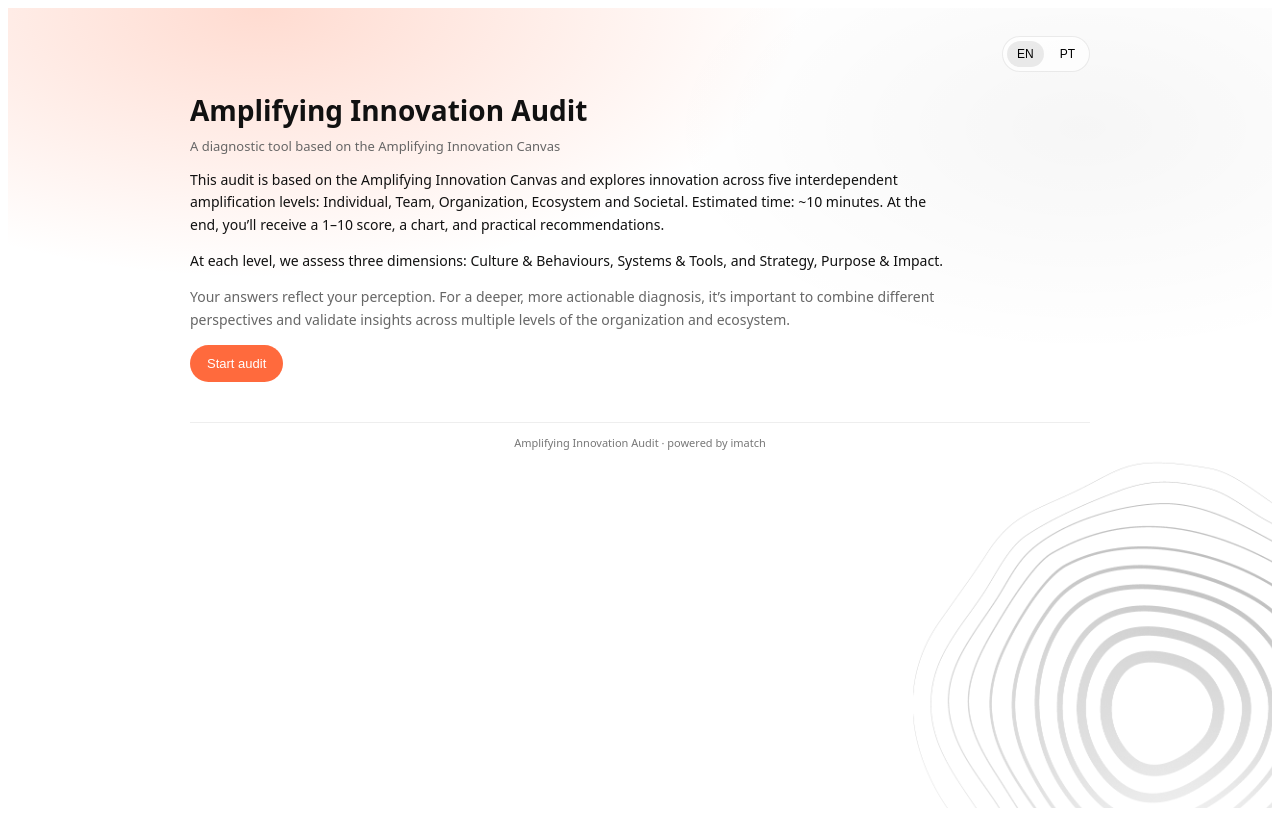
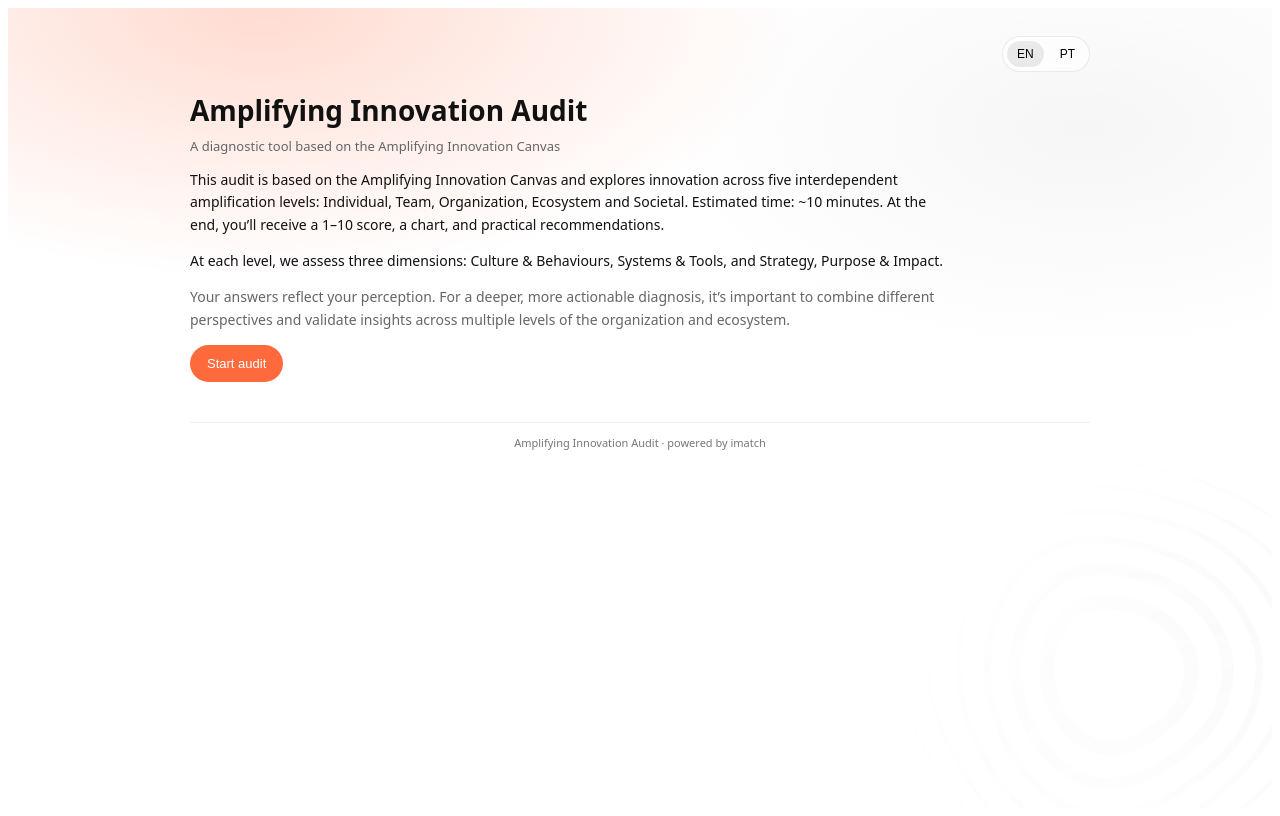
Before and after one commit to PLorosae/innov-audt, a Next.js app: page / in a window 1280 px wide. Built offline with nearby package versions, Linux system fonts and the light colour scheme.

Commit message:
Visual refinement: amplifying ripple asset integration

```diff
--- a/styles/audit.module.css
+++ b/styles/audit.module.css
@@ -21,25 +21,36 @@
       var(--bg);
     color: var(--text);
     overflow: hidden;
-    /* importante */
   }
 
+  /* ASSET IMATCH — canto inferior direito */
   .page::after {
     content: "";
     position: absolute;
-    bottom: -180px;
-    right: -180px;
+    bottom: -220px;
+    right: -220px;
 
-    width: 560px;
-    height: 560px;
+    width: 720px;
+    height: 720px;
 
-    background-image: url("/amplifying-ripple-bw.png");
-    background-repeat: no-repeat;
+    background: url("/amplifying-ripple-bw.png") no-repeat;
     background-size: contain;
 
-    opacity: 0.25;
+    opacity: 0.06;
     pointer-events: none;
     z-index: 0;
+
+    /* fade elegante (mais visível no canto inferior direito, desaparece para dentro) */
+    -webkit-mask-image: radial-gradient(
+      circle at 100% 100%,
+      rgba(0,0,0,1) 0%,
+      rgba(0,0,0,0) 70%
+    );
+    mask-image: radial-gradient(
+      circle at 100% 100%,
+      rgba(0,0,0,1) 0%,
+      rgba(0,0,0,0) 70%
+    );
   }
 
 .container {
```
Lines whose indentation alone changed are shown as unchanged.
